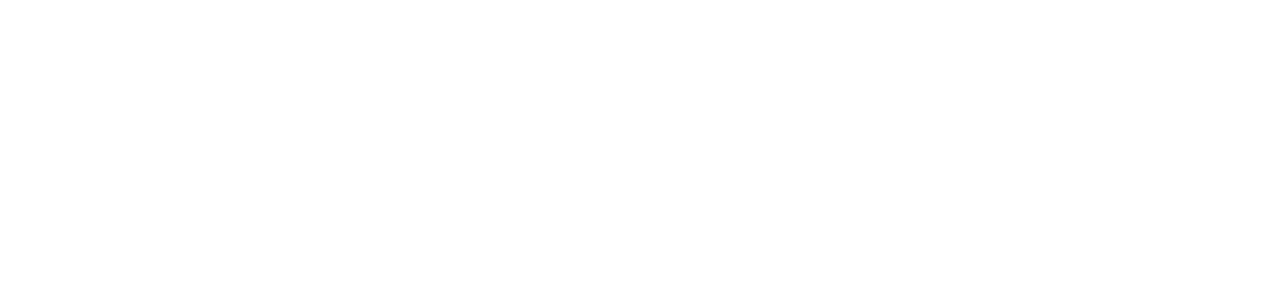
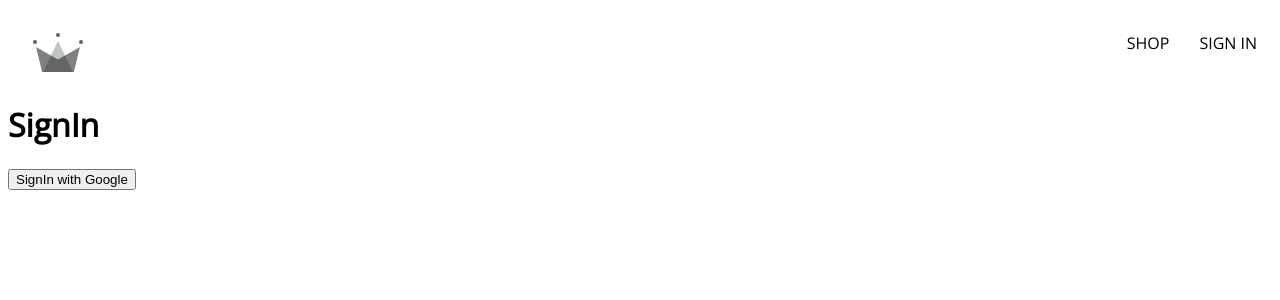
Before and after one commit to reaperhound/Crown-Clothing, a React (Vite) app: page /sign-in in a window 1280 px wide. Before the commit this address had no page. Shown: the top 300 px of the page. Built offline with nearby package versions, Linux system fonts and the light colour scheme.

Commit message:
Implemented SignIn with Google feature,(no styling done), added utils folder and inside is the firebase code for authentication and stuff

```diff
--- a/package.json
+++ b/package.json
@@ -9,6 +9,7 @@
     "preview": "vite preview"
   },
   "dependencies": {
+    "firebase": "^9.19.1",
     "react": "^18.2.0",
     "react-dom": "^18.2.0",
     "react-router-dom": "^6.10.0",
--- a/src/App.jsx
+++ b/src/App.jsx
@@ -1,6 +1,7 @@
 import { Outlet, Route, Routes } from "react-router-dom";
 import Home from "./routes/home/home.component";
 import Navbar from "./routes/Navigation/navigation.component";
+import SignIn from "./routes/signIn/signIn.component";
 
 const Shop = () => {
   return (
@@ -19,6 +20,7 @@
         <Route path="/" element={<Navbar />}>
           <Route index element={<Home />} />
           <Route path="shop" element={<Shop />} />
+          <Route path="sign-in" element={<SignIn />} />
         </Route>
       </Routes>
     </>
--- a/src/routes/Navigation/navigation.component.jsx
+++ b/src/routes/Navigation/navigation.component.jsx
@@ -8,12 +8,15 @@
     <>
       <div className="navigation">
         <Link to={`/`} className="logo-container">
-          <img src={Logo} alt="Logo" srcset="" />
+          <img src={Logo} alt="Logo" />
         </Link>
 
         <div className="nav-links-container">
           <Link to={`/shop`} className="nav-link">
             SHOP
+          </Link>
+          <Link to={`/sign-in`} className="nav-link">
+            SIGN IN
           </Link>
         </div>
       </div>
--- /dev/null
+++ b/src/routes/signIn/signIn.component.jsx
@@ -0,0 +1,18 @@
+import "./signIn.styles.scss";
+import { signInWithGooglePopUp } from "../../utils/firebase/firabase.utils";
+
+const SignIn = () => {
+  const logGoogleUser = async () => {
+    const response = await signInWithGooglePopUp();
+    console.log(response);
+  }
+
+  return (
+    <>
+      <h1>SignIn</h1>
+      <button onClick={logGoogleUser}>SignIn with Google</button>
+    </>
+  );
+};
+
+export default SignIn;
--- /dev/null
+++ b/src/utils/firebase/firabase.utils.js
@@ -0,0 +1,22 @@
+import { initializeApp } from "firebase/app";
+import { getAuth, signInWithRedirect, signInWithPopup, GoogleAuthProvider} from "firebase/auth"
+
+const firebaseConfig = {
+  apiKey: "AIzaSyAfwi5jpNsg_7P7fMFUjSj896LwZV5wp2A",
+  authDomain: "crwn-clothing-db-4982b.firebaseapp.com",
+  projectId: "crwn-clothing-db-4982b",
+  storageBucket: "crwn-clothing-db-4982b.appspot.com",
+  messagingSenderId: "60548783307",
+  appId: "1:60548783307:web:92afdfa8146b037091cf4e"
+};
+
+const app = initializeApp(firebaseConfig);
+
+const provider = new GoogleAuthProvider();
+
+provider.setCustomParameters({
+  prompt : "select_account"
+})
+
+export const auth = getAuth();
+export const signInWithGooglePopUp = () => signInWithPopup(auth, provider);
```
Also changed, not shown: src/routes/signIn/signIn.styles.scss (added), 1 other file (tests, documents, lock files or other folders).
